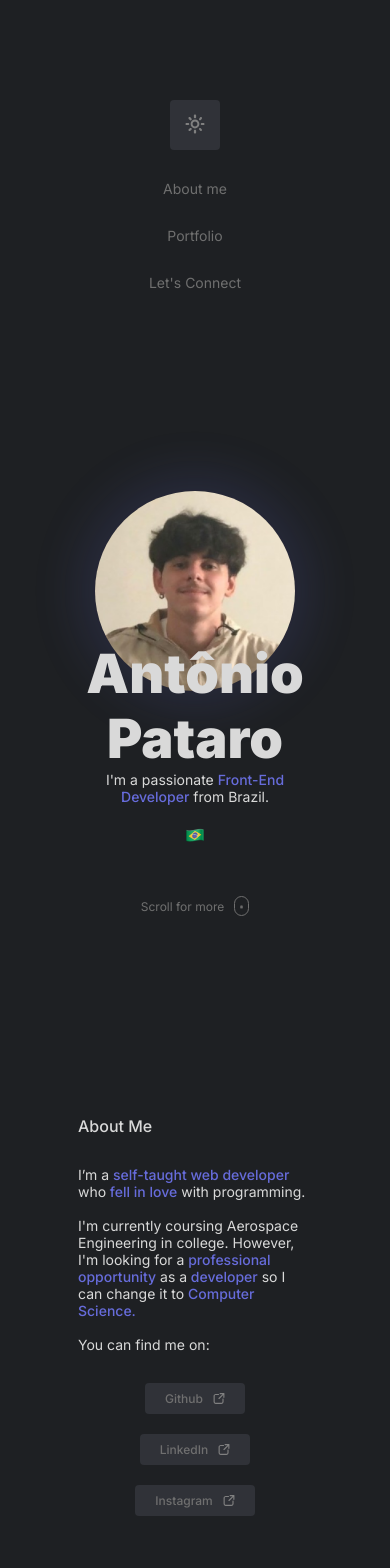
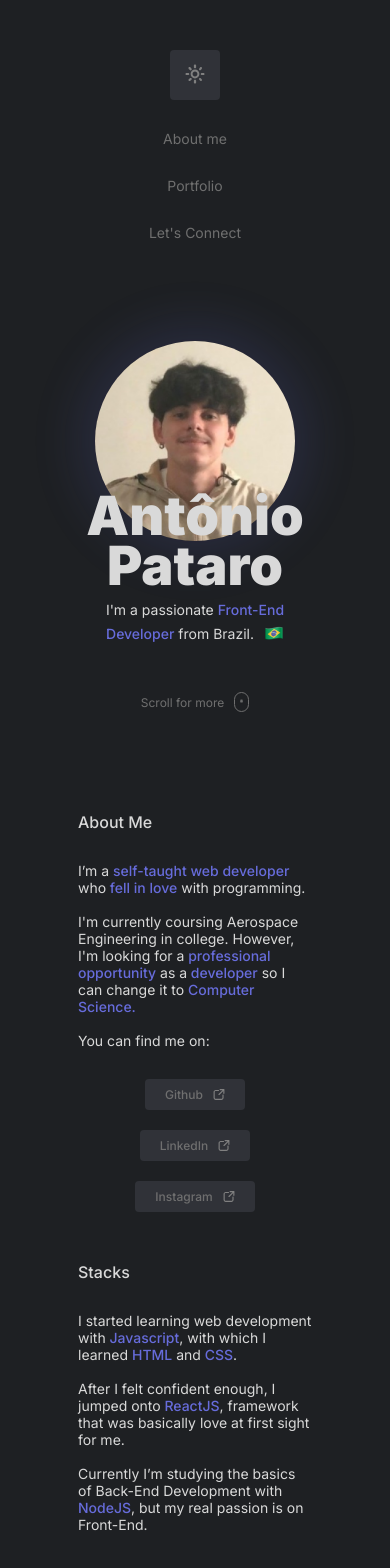
Before and after one commit to antoniopataro/personal-website, a React (Vite) app: page / in a window 390 px wide. Shown: the top 1568 px of the page. Built offline with nearby package versions, Linux system fonts and the light colour scheme.

Commit message:
fixed mobile layout

```diff
--- a/package.json
+++ b/package.json
@@ -9,7 +9,6 @@
     "preview": "vite preview"
   },
   "dependencies": {
-    "aos": "^2.3.4",
     "npm": "^8.12.1",
     "react": "^18.0.0",
     "react-dom": "^18.0.0",
--- a/src/App.jsx
+++ b/src/App.jsx
@@ -1,7 +1,4 @@
-import React, { useState, useEffect, createContext } from "react";
-
-import AOS from "aos";
-import "aos/dist/aos.css";
+import React, { useState, createContext } from "react";
 
 import Header from "./sections/Header";
 import Introduction from "./sections/Introduction";
@@ -58,13 +55,6 @@ const light = {
 };
 
 function App() {
-  useEffect(() => {
-    AOS.init({
-      duration: 150,
-      offset: 250,
-    });
-  }, []);
-
   const [theme, setTheme] = useState(dark);
 
   function toggleTheme() {
--- a/src/sections/AboutMe.jsx
+++ b/src/sections/AboutMe.jsx
@@ -101,6 +101,8 @@ const AboutMeContainer = styled.section`
   }
 
   @media (max-width: 768px) {
+    padding: 50px 0;
+    gap: 50px;
     #about-me {
       align-items: center;
 
@@ -122,7 +124,7 @@ function AboutMe() {
 
   return (
     <AboutMeContainer id="about-me-container" theme={theme}>
-      <div id="about-me" data-aos="fade-right">
+      <div id="about-me">
         <h2>About Me</h2>
         <h3>
           <p>
@@ -158,7 +160,7 @@ function AboutMe() {
           </a>
         </div>
       </div>
-      <div id="stacks" data-aos="fade-right">
+      <div id="stacks">
         <h2>Stacks</h2>
         <h3>
           <p>
--- a/src/sections/Header.jsx
+++ b/src/sections/Header.jsx
@@ -126,6 +126,8 @@ const HeaderContainer = styled.header`
   @media (max-width: 768px) {
     flex-direction: column;
 
+    padding: 50px 0;
+
     gap: 30px;
 
     #header-left {
--- a/src/sections/Introduction.jsx
+++ b/src/sections/Introduction.jsx
@@ -22,13 +22,16 @@ const IntroductionContainer = styled.section`
 
     align-items: center;
 
+    gap: 0px;
+
     text-align: center;
 
     transform: translateY(-50px);
 
     img {
       pointer-events: none;
-      margin-top: 20px;
+      transform: translateY(5px);
+      margin-left: 10px;
     }
 
     #subtitle {
@@ -104,6 +107,17 @@ const IntroductionContainer = styled.section`
       box-shadow: 0px 0px 100px 15px ${(props) => props.theme.primaryShadow};
     }
   }
+  @media (max-width: 768px) {
+    padding: 50px 0;
+  }
+  @media (max-width: 672px) {
+    #introduction-text {
+      gap: 10px;
+      h1 {
+        line-height: 50px;
+      }
+    }
+  }
   @media (max-width: 425px) {
     #profile-picture {
       width: 200px;
@@ -126,14 +140,12 @@ function Introduction() {
       />
       <div id="introduction-text">
         <h1>Antônio Pataro</h1>
-        <div id="subtitle">
-          <h3>
-            I'm a passionate{" "}
-            <span className="strong-purple">Front-End Developer</span> from
-            Brazil.
-          </h3>{" "}
-        </div>
-        <img src={brazilFlag} alt="Brazil's Flag" width={20} />
+        <h3>
+          I'm a passionate{" "}
+          <span className="strong-purple">Front-End Developer</span> from
+          Brazil.
+          <img src={brazilFlag} alt="Brazil's Flag" width={20} />
+        </h3>{" "}
       </div>
       <div id="scroll-down">
         <h4>Scroll for more</h4>
--- a/src/sections/Portfolio.jsx
+++ b/src/sections/Portfolio.jsx
@@ -145,6 +145,9 @@ const PortfolioContainer = styled.section`
       grid-template-columns: repeat(3, 1fr);
     }
   }
+  @media (max-width: 768px) {
+    padding: 50px 0;
+  }
 `;
 
 function Portfolio() {
@@ -152,12 +155,12 @@ function Portfolio() {
 
   return (
     <PortfolioContainer id="portfolio-container" theme={theme}>
-      <div id="section-title" data-aos="fade-up">
+      <div id="section-title">
         <h2>Portfolio</h2>
         <h4>Click on a project to test it out.</h4>
       </div>
       <div id="projects-wrapper">
-        <div className="project" data-aos="fade-right" data-aos-delay="0">
+        <div className="project">
           <a
             target="_blank"
             href="https://antoniopataro.github.io/e-commerce-app/"
@@ -176,7 +179,7 @@ function Portfolio() {
             </a>
           </div>
         </div>
-        <div className="project" data-aos="fade-right" data-aos-delay="50">
+        <div className="project">
           <a
             target="_blank"
             href="https://antoniopataro.github.io/todo-app/"
@@ -192,7 +195,7 @@ function Portfolio() {
             </a>
           </div>
         </div>
-        <div className="project" data-aos="fade-right" data-aos-delay="100">
+        <div className="project">
           <a
             target="_blank"
             href="https://antoniopataro.github.io/emoji-searcher/"
@@ -211,7 +214,7 @@ function Portfolio() {
             </a>
           </div>
         </div>
-        <div className="project" data-aos="fade-right" data-aos-delay="150">
+        <div className="project">
           <a href="" className="project-icon">
             <img
               src={personalWebsiteIcon}
@@ -230,7 +233,7 @@ function Portfolio() {
             </a>
           </div>
         </div>
-        <div className="project" data-aos="fade-right" data-aos-delay="200">
+        <div className="project">
           <a
             target="_blank"
             href="https://antoniopataro.github.io/ui-snippets/"
```
Also changed, not shown: 1 other file (tests, documents, lock files or other folders).
